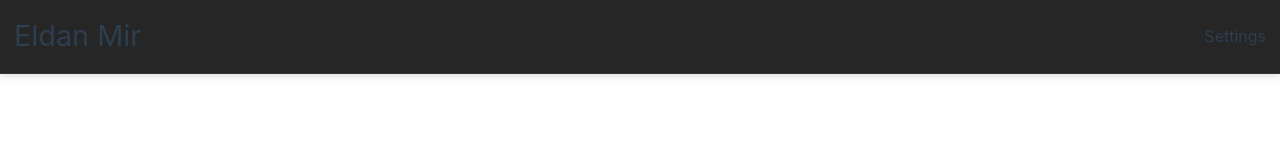
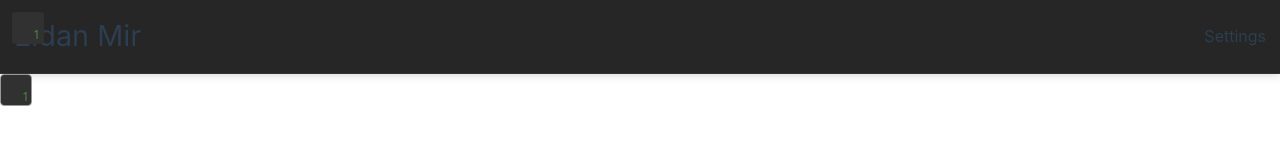
Before and after one commit to Eldanichu/MyPage, a Vue app in the folder eldanichu-github-io/: page / in a window 1280 px wide. Both pictures are taken after a click on the element "Eldan Mir". Shown: the top 160 px of the page. Built offline with nearby package versions, Linux system fonts and the light colour scheme; a small style sheet from the web is missing.

Commit message:
float item

```diff
--- a/eldanichu-github-io/src/assets/components/starter.scss
+++ b/eldanichu-github-io/src/assets/components/starter.scss
@@ -70,7 +70,6 @@ a {
   color: #cbcbcb;
   outline: none;
   text-decoration: none;
-  transition: 0.4s;
   cursor: pointer;
 }
 
--- a/eldanichu-github-io/src/components/FollowMouseContainer.vue
+++ b/eldanichu-github-io/src/components/FollowMouseContainer.vue
@@ -13,6 +13,12 @@ import {computed, nextTick, onMounted, onUnmounted, reactive, ref} from "vue";
 
 const props = defineProps({
   offset: {
+    type: Object,
+    default: () => {
+      return {}
+    }
+  },
+  data:{
     type: Object,
     default: () => {
       return {}
@@ -52,6 +58,9 @@ const useDocumentMouseMove = (e) => {
   position.y = clientY + 'px';
 
   let {firstElementChild} = follower.value
+  if (!firstElementChild) {
+    return;
+  }
   let {width, height} = firstElementChild.getBoundingClientRect();
   firstElementChild.style.position = 'absolute'
 
--- /dev/null
+++ b/eldanichu-github-io/src/components/GameSlot.vue
@@ -0,0 +1,123 @@
+<template>
+  <div class="game-slot">
+    <div class="slot-warp">
+      <a class="slot-object"
+         @click.passive="onSlotClick($event)"
+         @mouseenter="onSlotHover(true)"
+         @mouseleave="onSlotHover(false)"
+      >
+        <div class="slot-tip" v-show="itemObject.showNumber">
+          <span>{{ item.stacks }}</span>
+        </div>
+      </a>
+    </div>
+
+    <follow-mouse-container
+        :offset="{x:12,y:12}"
+    >
+      <a class="mouse-hover-object">
+        <div class="slot-tip" v-show="itemObject.showNumber">
+          <span>{{ item.stacks }}</span>
+        </div>
+      </a>
+    </follow-mouse-container>
+  </div>
+</template>
+
+<script setup>
+import {reactive, ref} from "vue";
+import FollowMouseContainer from "@/components/FollowMouseContainer.vue";
+
+const props = defineProps({
+  item: {
+    type: Object,
+    default: () => {
+      return {
+        stacks: 1,
+        name: '-',
+        props: {}
+      }
+    }
+  },
+})
+
+let {item} = props;
+const itemObject = reactive({
+  data: item,
+  showNumber: item.stacks > 0,
+})
+
+let isHover = ref(false);
+
+const onSlotHover = (hover) => {
+  isHover = hover;
+}
+
+const onSlotClick = (e) => {
+  if (!isHover) {
+    return;
+  }
+  console.log(e)
+}
+
+</script>
+<style lang="scss">
+.mouse-hover-object {
+  $SlotSize: 32px;
+  @mixin slot-size {
+    height: $SlotSize;
+    width: $SlotSize;
+  }
+  overflow: hidden;
+  border-radius: 4px;
+  position: relative;
+  display: block;
+  @include slot-size;
+  background-color: #313131;
+
+  .slot-tip {
+    position: absolute;
+    bottom: 0;
+    right: 0;
+    font-size: 12px;
+    color: #4b8a49;
+    margin: 0 4px;
+  }
+}
+</style>
+<style lang="scss" scoped>
+$SlotSize: 32px;
+@mixin slot-size {
+  height: $SlotSize;
+  width: $SlotSize;
+}
+
+.game-slot {
+  @include slot-size;
+
+  .slot-warp {
+    position: relative;
+    @include slot-size;
+    overflow: hidden;
+    border-radius: 4px;
+    border: 1px #999999 solid;
+
+    .slot-object {
+      position: relative;
+      display: block;
+      @include slot-size;
+      background-color: #313131;
+
+      .slot-tip {
+        position: absolute;
+        bottom: 0;
+        right: 0;
+        font-size: 12px;
+        color: #4b8a49;
+        margin: 0 4px;
+      }
+    }
+  }
+
+}
+</style>
--- a/eldanichu-github-io/src/views/HomeView.vue
+++ b/eldanichu-github-io/src/views/HomeView.vue
@@ -1,5 +1,6 @@
 <script setup>
 import {ref, inject} from "vue";
+import GameSlot from "@/components/GameSlot.vue";
 
 const db = inject('DB');
 console.log(db)
@@ -9,7 +10,7 @@ console.log(db)
 
 <template>
   <div class="home-warp">
-
+    <game-slot/>
   </div>
 </template>
 
```
